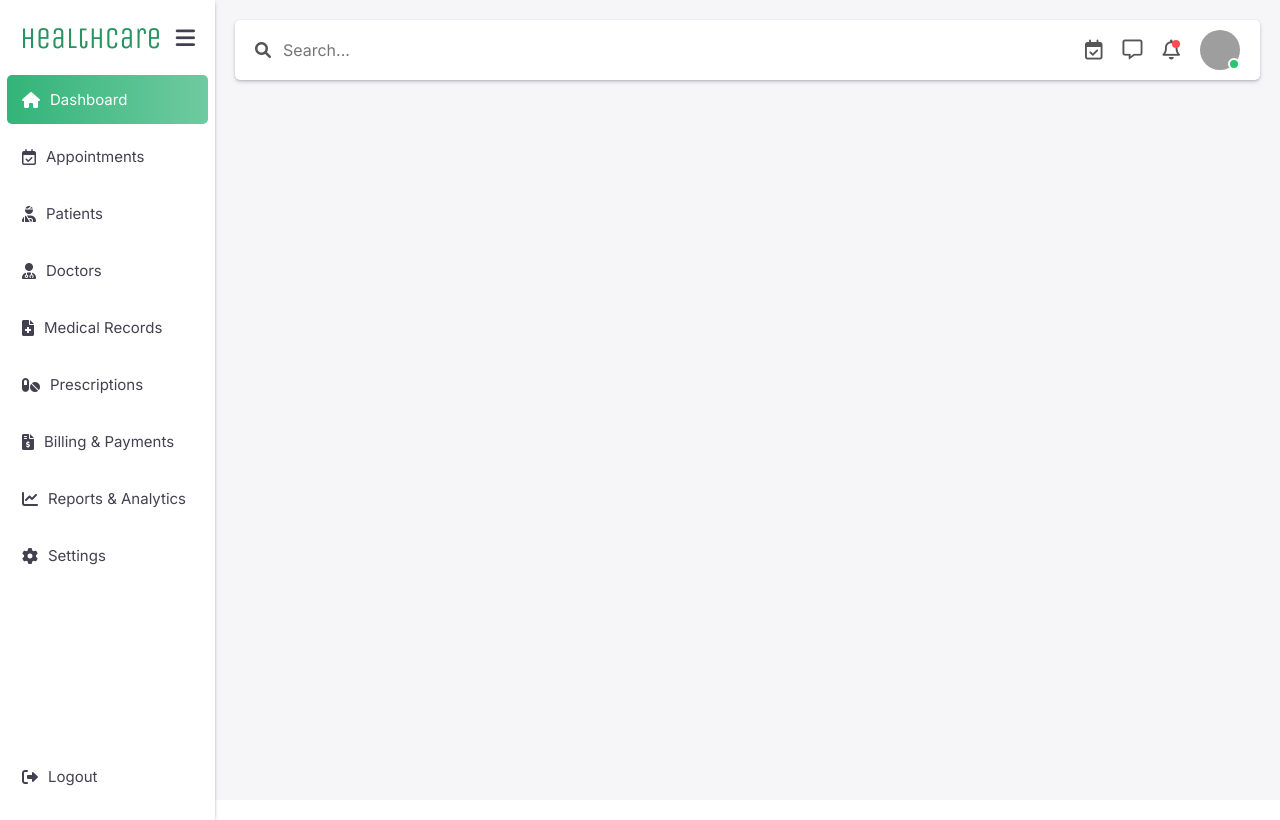
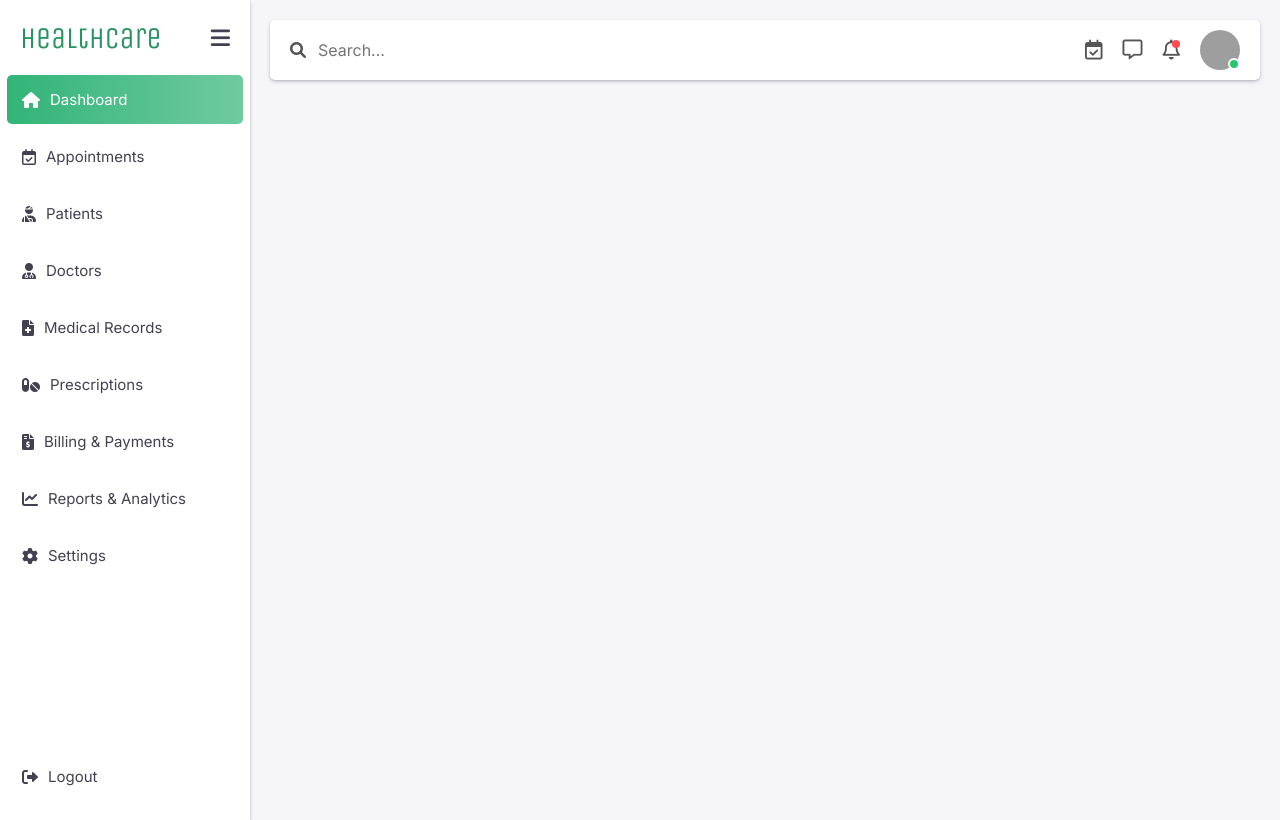
Before and after one commit to joseph-johnson27001/healthcare-dashboard, a Vue app: page / in a window 1280 px wide. Built offline with nearby package versions, Linux system fonts and the light colour scheme; grey boxes are pictures that could not be loaded.

Commit message:
Sidebar flex fix

```diff
--- a/src/components/Navigation/SideBar.vue
+++ b/src/components/Navigation/SideBar.vue
@@ -71,11 +71,10 @@ export default {
 
 <style scoped>
 .sidebar {
-  width: 260px;
+  width: 250px;
   background-color: rgb(255, 255, 255);
   color: rgba(47, 43, 61, 0.9);
-  min-height: 100%;
-  max-height: 100vh;
+  min-height: 100vh;
   padding-top: 20px;
   position: relative;
   z-index: 10;
@@ -87,11 +86,11 @@ export default {
   justify-content: space-between;
   transition: width 0.3s ease;
   overflow-y: scroll;
+  flex-shrink: 0;
 }
 
 .sidebar.collapsed {
   width: 80px;
-  padding-top: 30px;
 }
 
 .sidebar-title {
```
